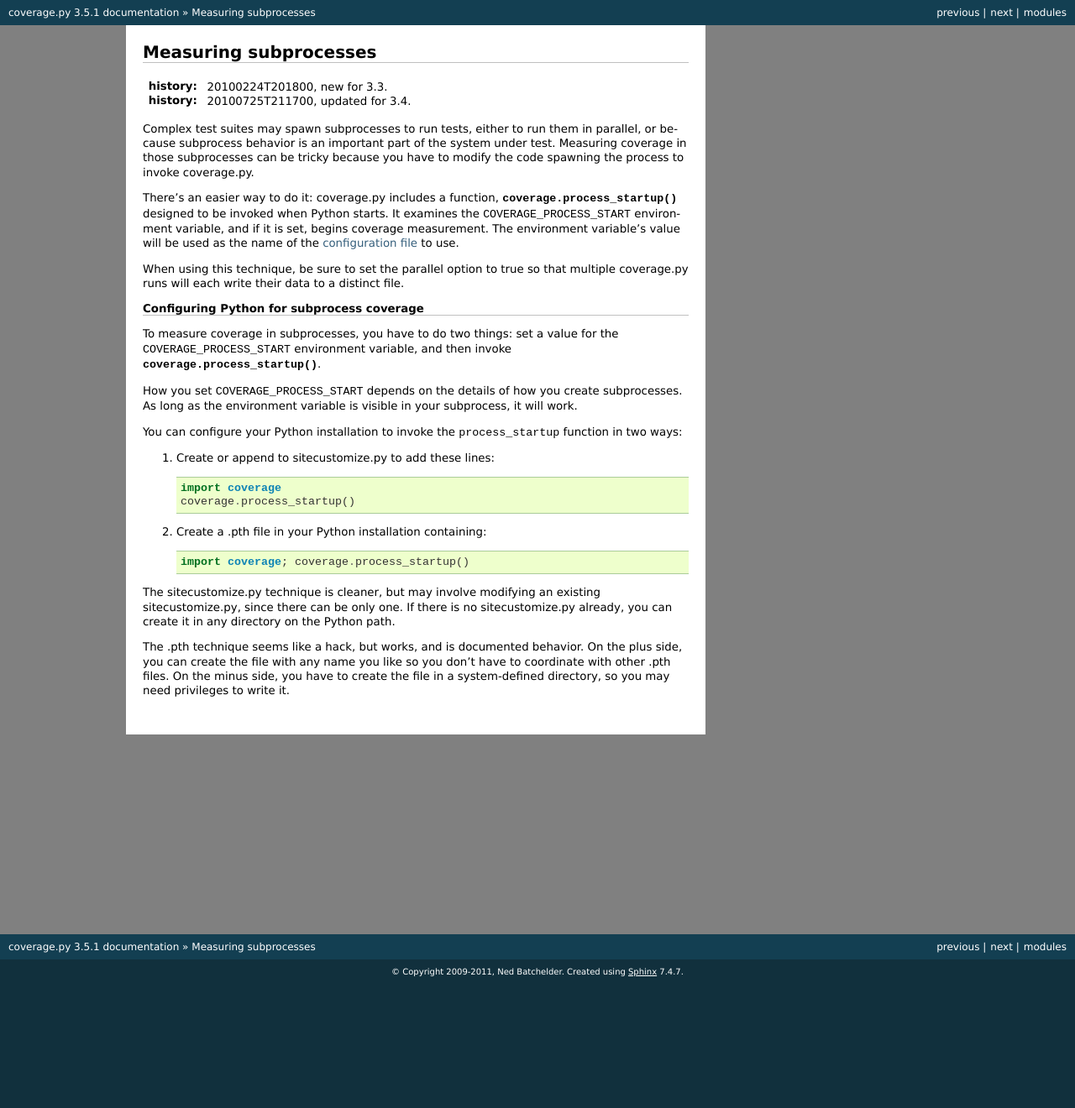
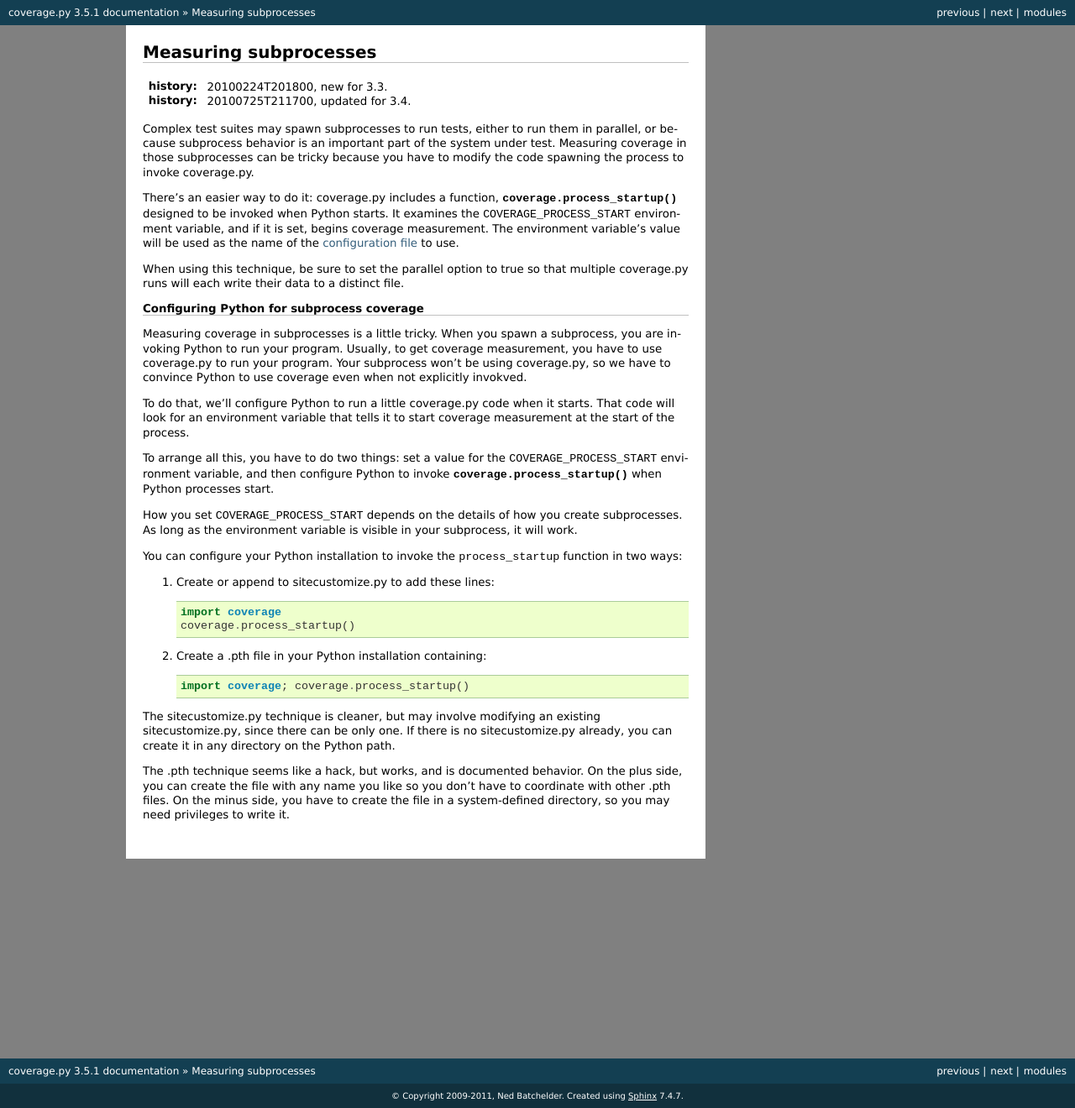
Before and after one commit to nedbat/coveragepy, a Sphinx documentation site: the page built from doc/subprocess.rst, in a window 1280 px wide. Shown: the whole page at 84% size. Built offline with Sphinx 7.4.7, drawn with Linux system fonts in a browser that asks for light colours; before the commit the page ends 1172 px from its top, so only the background shows below that.

Commit message:
Clarify the subprocess documentation.

```diff
--- a/doc/subprocess.rst
+++ b/doc/subprocess.rst
@@ -26,9 +26,19 @@
 Configuring Python for subprocess coverage
 ------------------------------------------
 
-To measure coverage in subprocesses, you have to do two things: set a value for
-the ``COVERAGE_PROCESS_START`` environment variable, and then invoke
-:func:`coverage.process_startup`.
+Measuring coverage in subprocesses is a little tricky.  When you spawn a
+subprocess, you are invoking Python to run your program.  Usually, to get
+coverage measurement, you have to use coverage.py to run your program.
+Your subprocess won't be using coverage.py, so we have to convince Python
+to use coverage even when not explicitly invokved.
+
+To do that, we'll configure Python to run a little coverage.py code when it
+starts.  That code will look for an environment variable that tells it to
+start coverage measurement at the start of the process.
+
+To arrange all this, you have to do two things: set a value for the
+``COVERAGE_PROCESS_START`` environment variable, and then configure Python to
+invoke :func:`coverage.process_startup` when Python processes start.
 
 How you set ``COVERAGE_PROCESS_START`` depends on the details of how you create
 subprocesses.  As long as the environment variable is visible in your subprocess,
```
